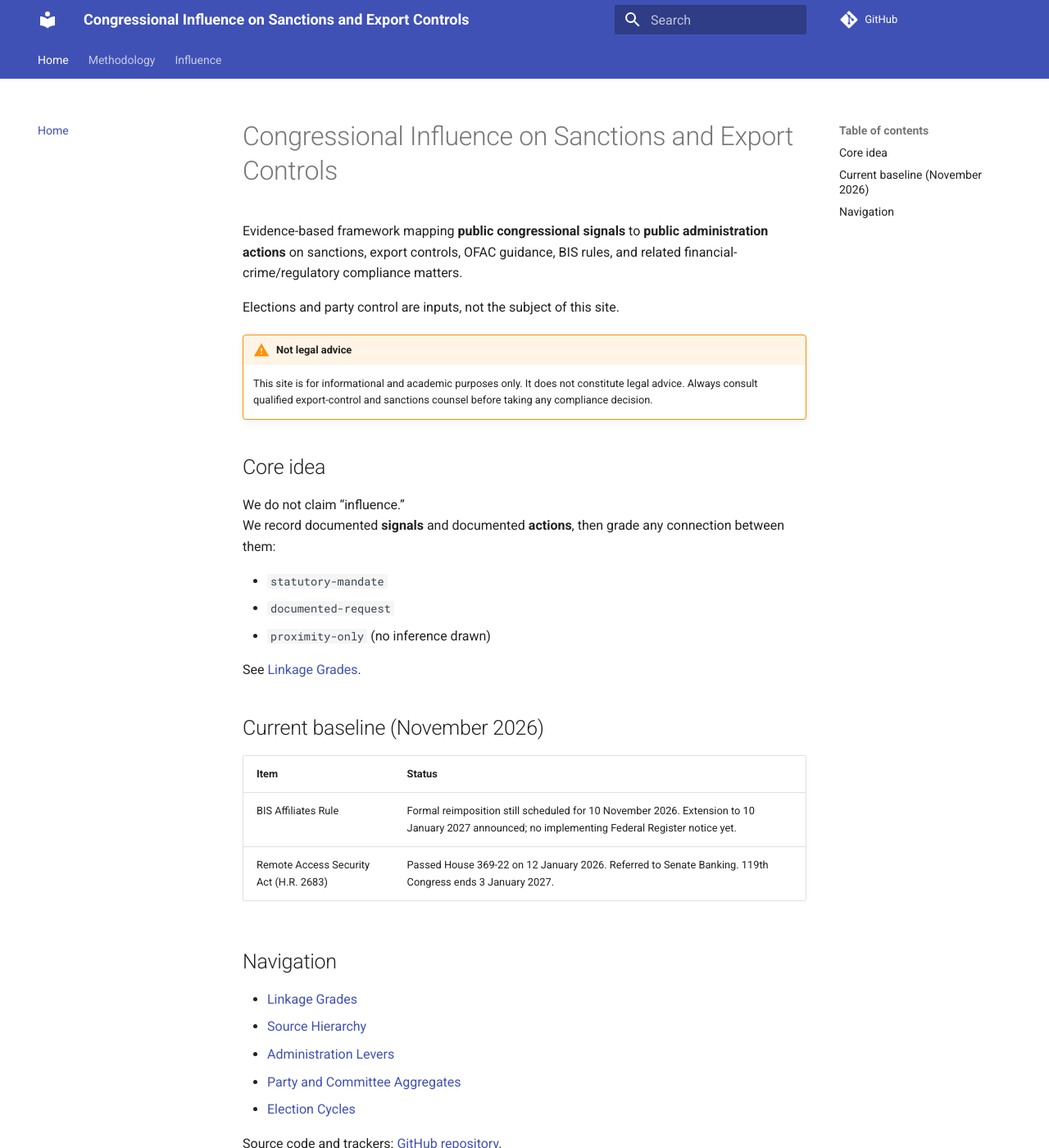
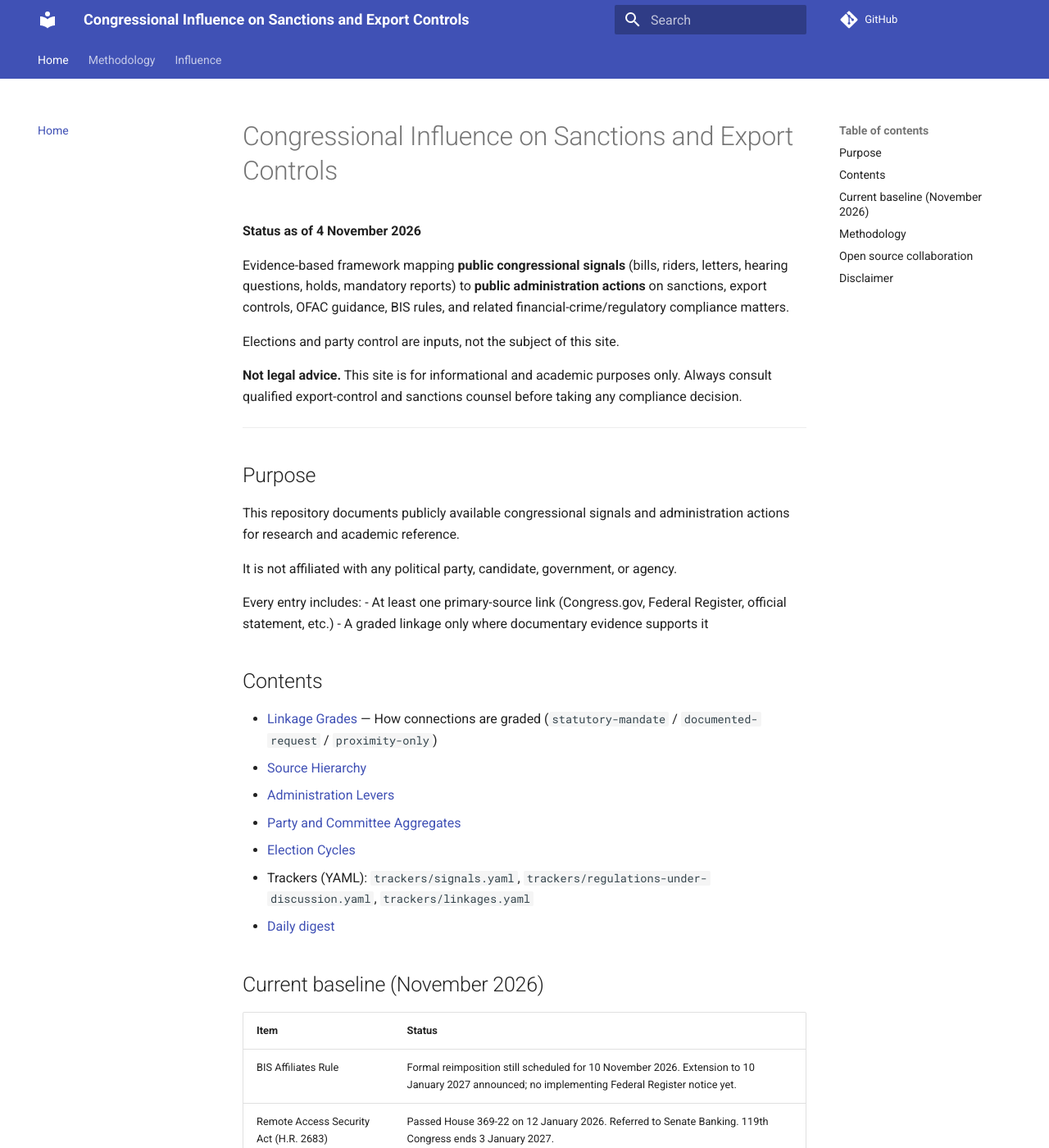
Before and after one commit to felipelago17/Congressional-Influence-Sanctions-Export-Controls, an MkDocs documentation site: the page built from docs/index.md, in a window 1280 px wide and 1400 px high. Shown: the whole window at 82% size. Built offline with MkDocs 1.6.1 and Material for MkDocs 9.7.7, drawn with Linux system fonts in a browser that asks for light colours; comment, search, counter and statistics services are not loaded; some of the changed text lies outside the part shown.

Commit message:
Revise congressional signals framework and disclaimers
Updated the framework to include additional congressional signals and clarified the purpose of the repository. Revised legal disclaimer and methodology sections for better clarity.

```diff
--- a/docs/index.md
+++ b/docs/index.md
@@ -1,22 +1,34 @@
 # Congressional Influence on Sanctions and Export Controls
 
-Evidence-based framework mapping **public congressional signals** to **public administration actions** on sanctions, export controls, OFAC guidance, BIS rules, and related financial-crime/regulatory compliance matters.
+**Status as of 4 November 2026**
+
+Evidence-based framework mapping **public congressional signals** (bills, riders, letters, hearing questions, holds, mandatory reports) to **public administration actions** on sanctions, export controls, OFAC guidance, BIS rules, and related financial-crime/regulatory compliance matters.
 
 Elections and party control are inputs, not the subject of this site.
 
-!!! warning "Not legal advice"
-    This site is for informational and academic purposes only. It does not constitute legal advice. Always consult qualified export-control and sanctions counsel before taking any compliance decision.
+**Not legal advice.** This site is for informational and academic purposes only. Always consult qualified export-control and sanctions counsel before taking any compliance decision.
 
-## Core idea
+---
 
-We do not claim “influence.”
-We record documented **signals** and documented **actions**, then grade any connection between them:
+## Purpose
 
-- `statutory-mandate`
-- `documented-request`
-- `proximity-only` (no inference drawn)
+This repository documents publicly available congressional signals and administration actions for research and academic reference.
 
-See [Linkage Grades](methodology/linkage-grades.md).
+It is not affiliated with any political party, candidate, government, or agency.
+
+Every entry includes:
+- At least one primary-source link (Congress.gov, Federal Register, official statement, etc.)
+- A graded linkage only where documentary evidence supports it
+
+## Contents
+
+- [Linkage Grades](methodology/linkage-grades.md) — How connections are graded (`statutory-mandate` / `documented-request` / `proximity-only`)
+- [Source Hierarchy](methodology/source-hierarchy.md)
+- [Administration Levers](influence/administration-levers.md)
+- [Party and Committee Aggregates](influence/party-committee-aggregates.md)
+- [Election Cycles](influence/election-cycles.md)
+- Trackers (YAML): `trackers/signals.yaml`, `trackers/regulations-under-discussion.yaml`, `trackers/linkages.yaml`
+- [Daily digest](../news/digest.md)
 
 ## Current baseline (November 2026)
 
@@ -25,12 +37,25 @@ See [Linkage Grades](methodology/linkage-grades.md).
 | BIS Affiliates Rule | Formal reimposition still scheduled for 10 November 2026. Extension to 10 January 2027 announced; no implementing Federal Register notice yet. |
 | Remote Access Security Act (H.R. 2683) | Passed House 369-22 on 12 January 2026. Referred to Senate Banking. 119th Congress ends 3 January 2027. |
 
-## Navigation
+## Methodology
 
-- [Linkage Grades](methodology/linkage-grades.md)
-- [Source Hierarchy](methodology/source-hierarchy.md)
-- [Administration Levers](influence/administration-levers.md)
-- [Party and Committee Aggregates](influence/party-committee-aggregates.md)
-- [Election Cycles](influence/election-cycles.md)
+- **Signals and actions, not “influence.”** Connections appear only in a graded `linkage` field. Temporal proximity alone is never sufficient.
+- **Public scope only.** No unpublished specific licenses.
+- **Aggregation, not scorecards.** Party and committee totals only. No per-member rankings.
+- **Multi-status fields.** Every regulatory item carries separate `scheduled` / `announced` / `published` / `in-force` fields.
 
-Source code and trackers: [GitHub repository](https://github.com/felipelago17/Congressional-Influence-Sanctions-Export-Controls).
+See [Linkage Grades](methodology/linkage-grades.md) for definitions and examples.
+
+## Open source collaboration
+
+This repository is open for contributions.
+
+Fork it, make your changes, and open a pull request. Tracker rows are added only via pull request after review.
+
+[Fork the repository](https://github.com/felipelago17/Congressional-Influence-Sanctions-Export-Controls/fork)
+
+See [CONTRIBUTING.md](https://github.com/felipelago17/Congressional-Influence-Sanctions-Export-Controls/blob/main/CONTRIBUTING.md) for guidelines.
+
+## Disclaimer
+
+This repository is for educational and informational purposes only. Always verify against primary sources. It does not constitute legal advice.
```
